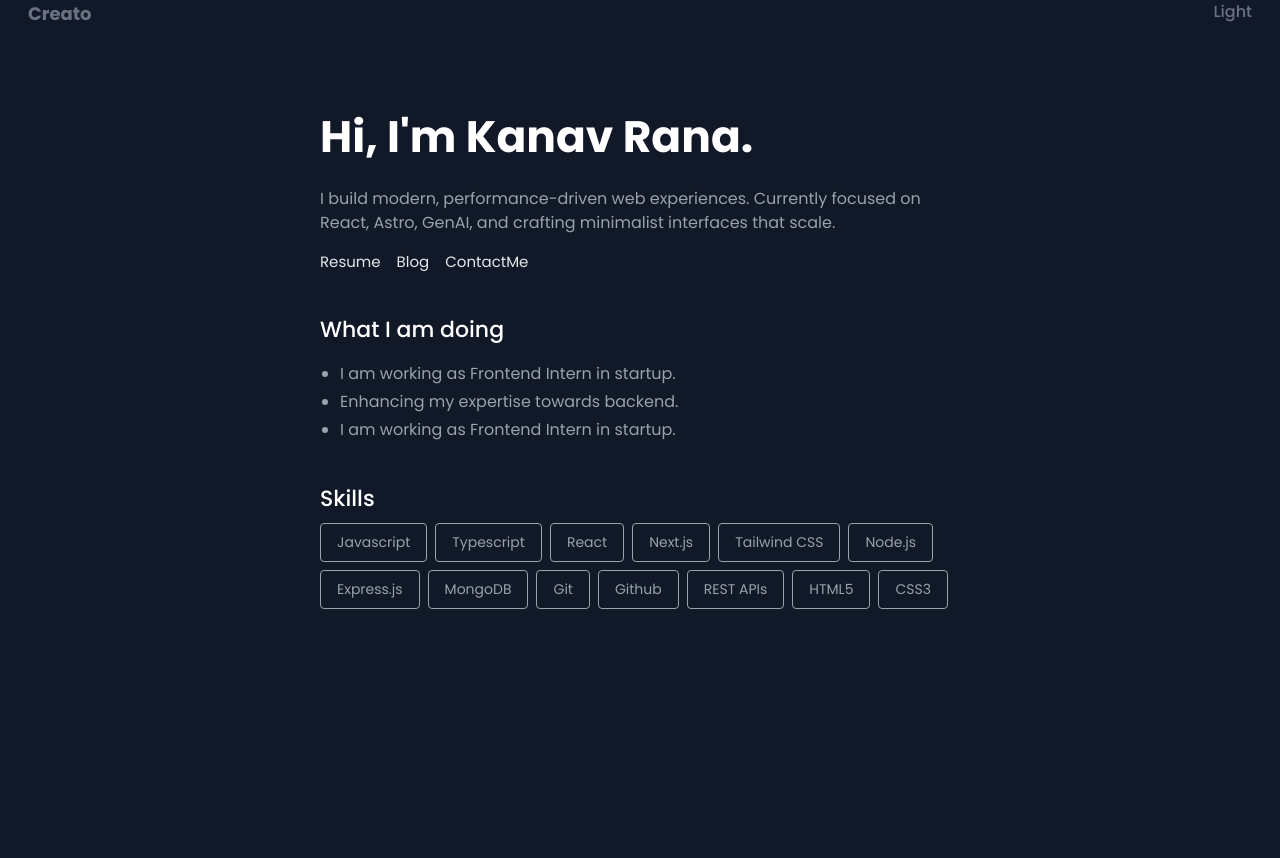
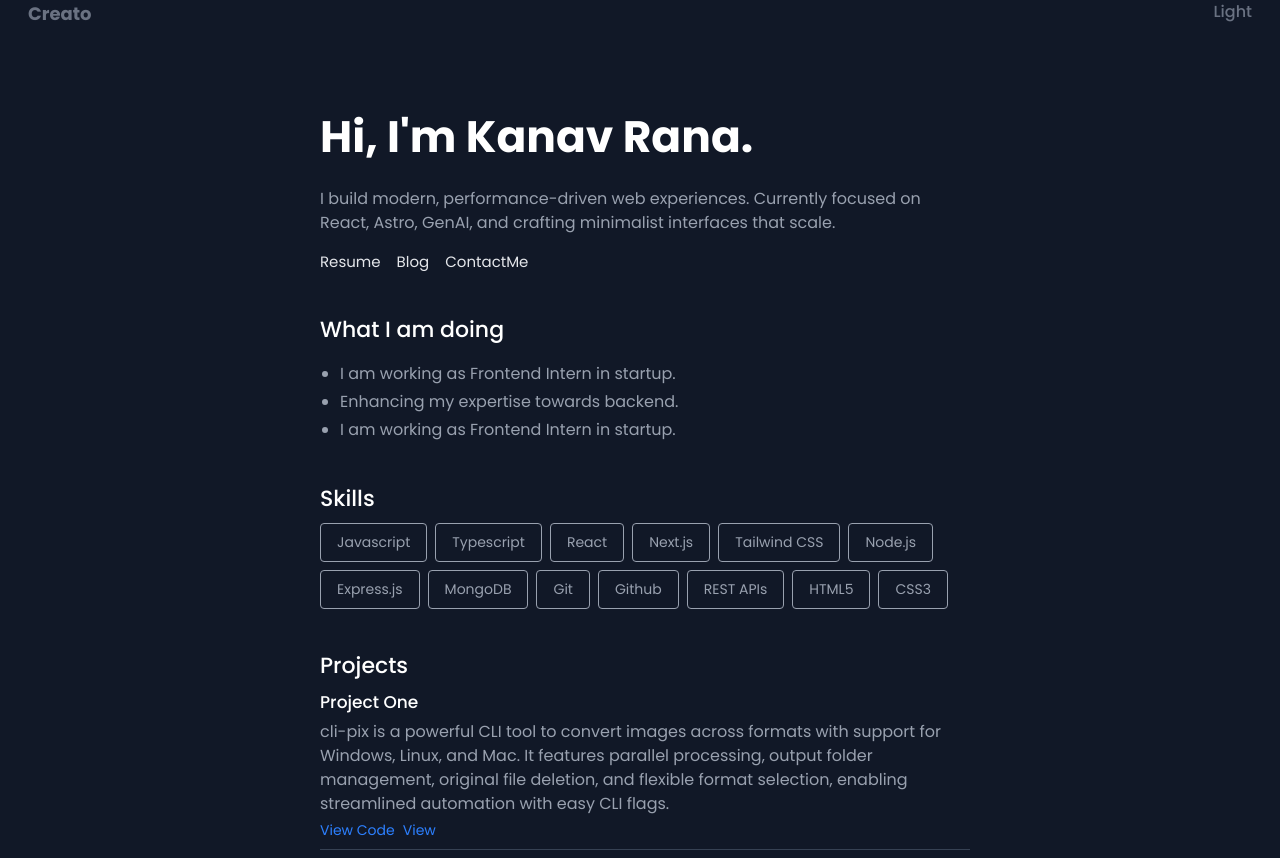
Before and after one commit to kanav789/creato, a React (Vite) app: page / in a window 1280 px wide. Before the commit the page ends 800 px from the top, so only its background shows below. Built offline with nearby package versions, Linux system fonts and the light colour scheme.

Commit message:
created the project components

```diff
--- a/src/App.tsx
+++ b/src/App.tsx
@@ -1,5 +1,6 @@
 import Header from "./components/Header/header";
 import Intro from "./components/Intro";
+import Projects from "./components/Projects/Projects";
 import Skill from "./components/Skills/Skill";
 
 export default function App() {
@@ -8,6 +9,7 @@ export default function App() {
             <Header />
             <Intro />
             <Skill />
+            <Projects />
 
         </div>
     )
--- /dev/null
+++ b/src/components/Projects/Projects.tsx
@@ -0,0 +1,33 @@
+export default function Projects() {
+    const projects = [
+        {
+            name: "Project One",
+            description: "cli-pix is a powerful CLI tool to convert images across formats with support for Windows, Linux, and Mac. It features parallel processing, output folder management, original file deletion, and flexible format selection, enabling streamlined automation with easy CLI flags.",
+            link: "https://example.com/project-one",
+            live: "https://example.com/live-project-one"
+        },
+
+    ]
+    return (
+        <section className="pl-14 sm:pl-[40vh] mt-10">
+            <h2 className="text-[17px] font-medium sm:text-[22px]">Projects</h2>
+
+            <div>
+                {projects?.map((project: any, index: any) => (
+                    <div key={index} className="flex flex-col w-90 sm:w-[650px] mt-2 ">
+                        <h3 className="text-[15px] font-medium  sm:text-[17px] ">{project.name}</h3>
+                        <p className="text-gray-400 text-[14px] sm:text-[16px] mt-1">{project.description}</p>
+                        <div className="flex gap-2 mt-1">
+                            <a href={project.link} target="_blank" rel="noopener noreferrer" className="text-blue-500 hover:underline text-[12px] sm:text-[14px]">View Code</a>
+                            {project?.live && <a href={project.live} target="_blank" rel="noopener noreferrer" className="text-blue-500 hover:underline text-[12px] sm:text-[14px]">View</a>
+                            }
+
+                        </div>
+                        <p className="bg-gray-700 h-[1px] w-full my-2"></p>
+                    </div>
+                ))}
+            </div>
+
+        </section>
+    )
+}
```
